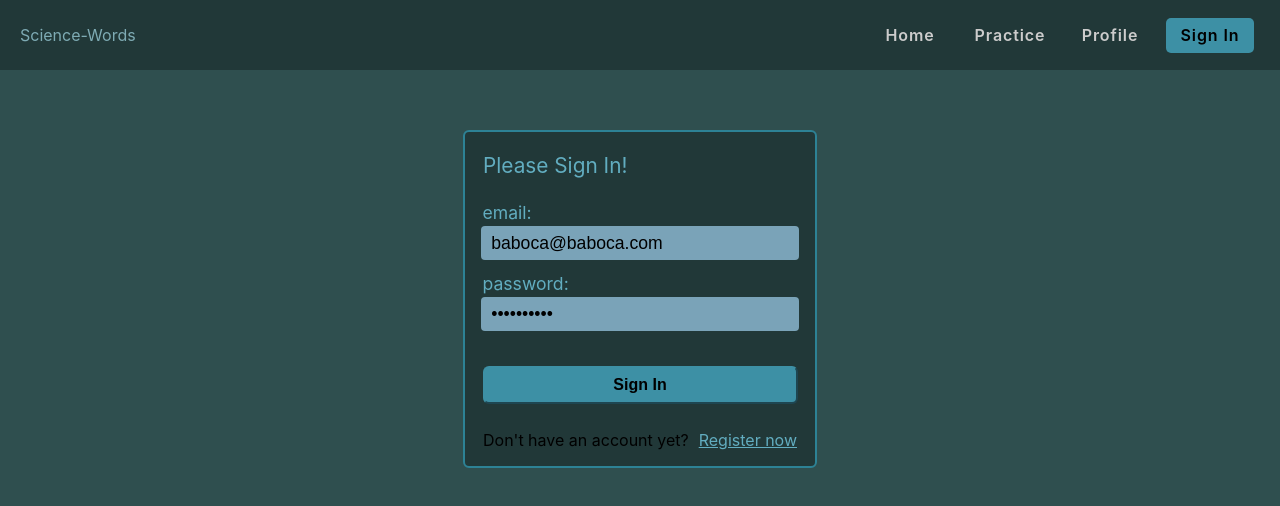
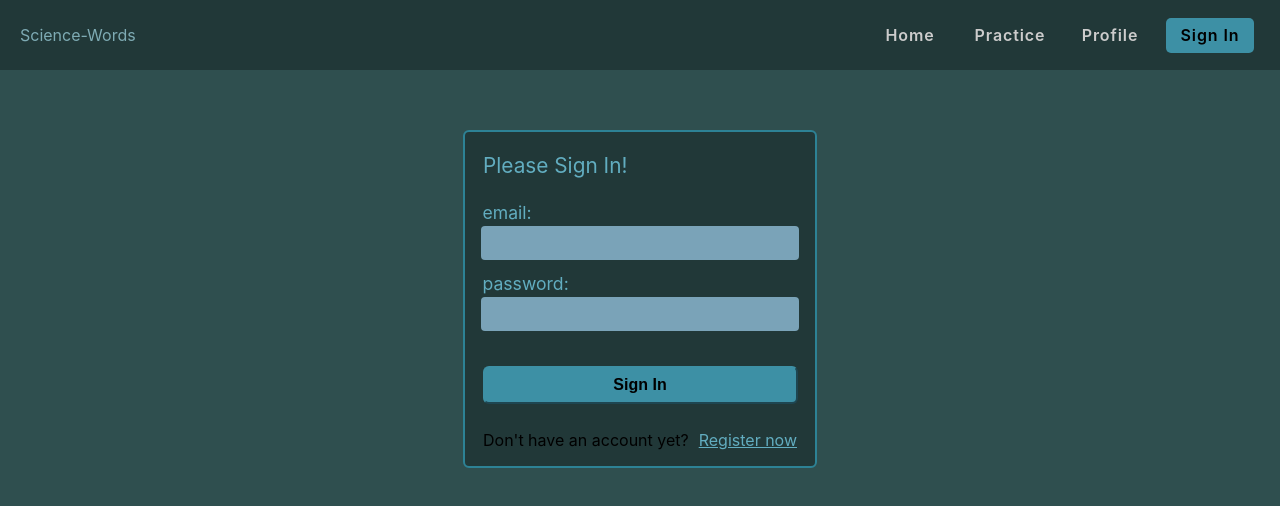
Before and after one commit to uferi/science-words, a React (Create React App) app: page /auth in a window 1280 px wide. Shown: the top 506 px of the page. Built offline with nearby package versions, Linux system fonts and the light colour scheme.

Commit message:
login autofill removed

```diff
--- a/src/containers/Login/Login.js
+++ b/src/containers/Login/Login.js
@@ -15,12 +15,12 @@ class Login extends Component {
     }
 
     componentDidMount(){
-        this.setState(
-            {
-                email: 'baboca@baboca.com',
-                password: 'baboca4242',
-            }
-        )
+        // this.setState(
+        //     {
+        //         email: 'baboca@baboca.com',
+        //         password: 'baboca4242',
+        //     }
+        // )
         // this.setState(
         //     {
         //         email: 'test2@test2.com',
```
